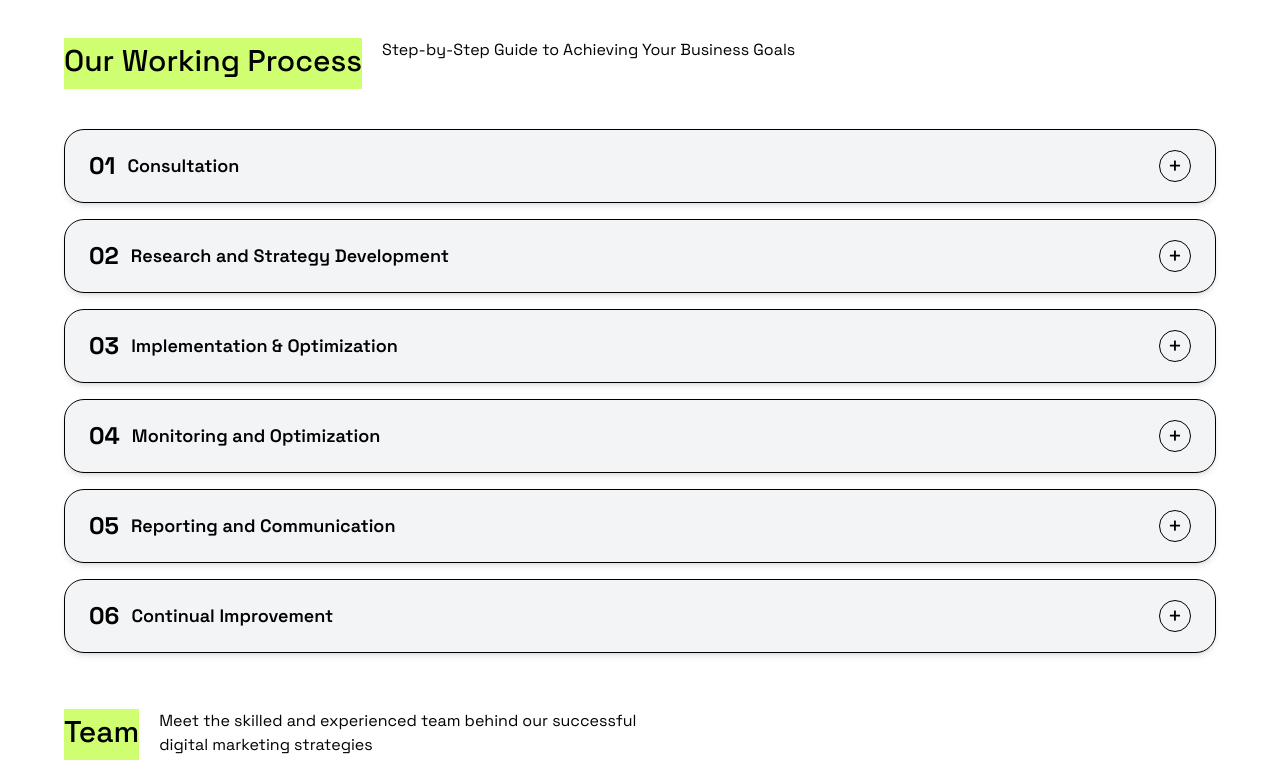
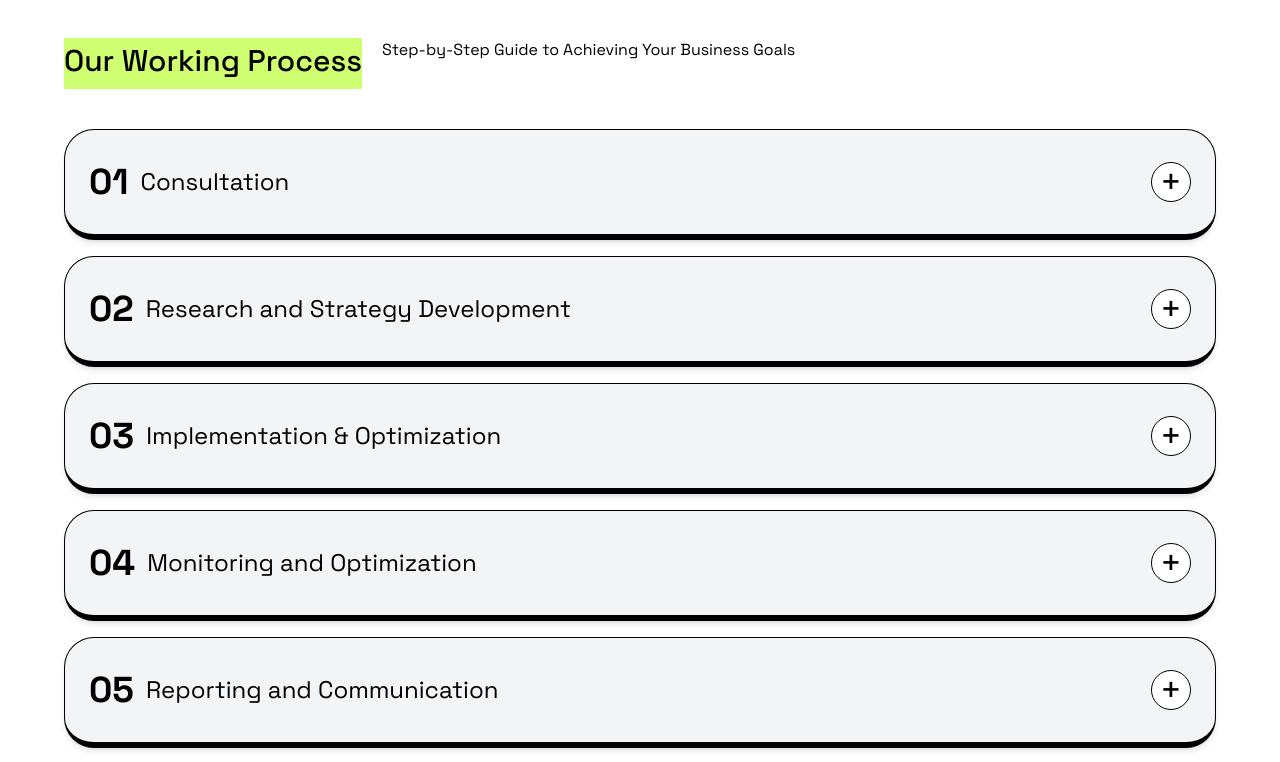
Before and after one commit to ogabekrustamov/Positivus, a React (Vite) app: page / in a window 1280 px wide. Shown: the part 3110-3872 px from the top of the page. Built offline with nearby package versions, Linux system fonts and the light colour scheme.

Commit message:
Assing smooth scrool to the project

```diff
--- a/src/App.jsx
+++ b/src/App.jsx
@@ -10,6 +10,7 @@ import './App.css';
 import Navbar from './Components/Navbar.jsx';
 // import Footer from './Components/Footer.jsx';
 import ScrollToTop from './Components/ScrollToTop.jsx';
+import SmoothScroll from './Components/SmoothScroll.jsx';
 
 import Hero from './Components/Hero.jsx';
 import Services from "./Components/Services.jsx";
@@ -43,6 +44,7 @@ const App = () => {
 
     return (
         <main className="App">
+            <SmoothScroll />
             <Navbar />
             <ScrollToTop />
 
--- a/src/Components/AccordionItem.jsx
+++ b/src/Components/AccordionItem.jsx
@@ -1,37 +1,53 @@
 
-import React from "react";
+import React, { useRef, useEffect, useState } from "react";
 import { motion, AnimatePresence } from "framer-motion";
 
 const AccordionItem = ({ number, title, content, isOpen, onClick }) => {
+    const contentRef = useRef(null);
+    const [height, setHeight] = useState(0);
+
+    useEffect(() => {
+        if (isOpen && contentRef.current) {
+            setHeight(contentRef.current.scrollHeight);
+        }
+    }, [isOpen]);
+
     return (
-        <div data-aos="fade-up"
-            className={`rounded-[20px] border border-black shadow-md transition-all  duration-300 overflow-hidden mb-4 ${
+        <div
+            className={`rounded-[30px] border border-black border-b-[6px] shadow-md transition-all duration-500 overflow-hidden mb-4 ${
                 isOpen ? "bg-lime-300" : "bg-gray-100"
             }`}
         >
             <button
                 onClick={onClick}
-                className="flex justify-between items-center w-full px-6 py-5 text-left"
+                className="flex justify-between items-center w-full px-6 py-8 text-left"
             >
                 <div className="flex items-center gap-3">
-                    <span className="text-2xl font-bold">{number}</span>
-                    <span className="text-lg font-semibold">{title}</span>
+                    <span className="text-4xl font-bold">{number}</span>
+                    <span className="text-2xl ">{title}</span>
                 </div>
-                <span className="text-2xl border border-black rounded-full w-8 h-8 flex items-center justify-center">
+                <motion.span
+                    className="text-4xl border border-black  bg-white rounded-full w-10 h-10 flex items-center justify-center"
+                    animate={{ rotate: isOpen ? 180 : 0 }}
+                    transition={{ duration: 0.3 }}
+                >
                     {isOpen ? "−" : "+"}
-                </span>
+                </motion.span>
             </button>
 
             <AnimatePresence initial={false}>
                 {isOpen && (
                     <motion.div
                         initial={{ height: 0, opacity: 0 }}
-                        animate={{ height: "auto", opacity: 1 }}
+                        animate={{ height, opacity: 1 }}
                         exit={{ height: 0, opacity: 0 }}
-                        transition={{ duration: 0.1 }}
+                        transition={{ duration: 0.4, ease: "easeInOut" }}
                         className="overflow-hidden"
                     >
-                        <div data-aos="fade-up" className=" px-6 pb-6 pt-2 border-t border-black text-sm text-gray-800 leading-relaxed ">
+                        <div
+                            ref={contentRef}
+                            className="px-6 pb-6 pt-2 border-t border-black text-sm text-gray-800 leading-relaxed"
+                        >
                             {content}
                         </div>
                     </motion.div>
--- /dev/null
+++ b/src/Components/SmoothScroll.jsx
@@ -0,0 +1,28 @@
+
+import { useEffect } from 'react';
+import Lenis from '@studio-freight/lenis';
+
+const SmoothScroll = () => {
+    useEffect(() => {
+        const lenis = new Lenis({
+            duration: 1.2,
+            easing: (t) => Math.min(1, 1.001 - Math.pow(2, -10 * t)), // easeOutExpo
+            smooth: true,
+        });
+
+        const raf = (time) => {
+            lenis.raf(time);
+            requestAnimationFrame(raf);
+        };
+
+        requestAnimationFrame(raf);
+
+        return () => {
+            lenis.destroy();
+        };
+    }, []);
+
+    return null; // It's just logic
+};
+
+export default SmoothScroll;
--- a/src/index.css
+++ b/src/index.css
@@ -31,6 +31,12 @@ body{
     background-color: #10b981; /* yashil rang */
 }
 
-html {
-    scroll-behavior: smooth;
+
+::-webkit-scrollbar-track {
+    background: rgb(207,255,113);  /* Scroll yo‘lining orqa fon rangi */
 }
+
+::-webkit-scrollbar-thumb {
+    background: #888; /* Scroll tugmasining o‘zi (thumb) rangi */
+    border-radius: 10px;
+}
```
